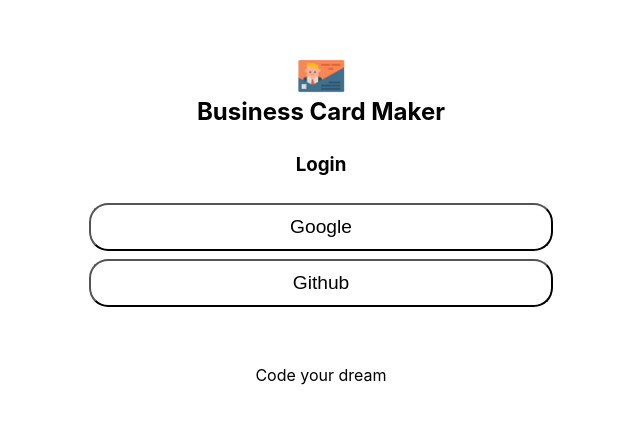
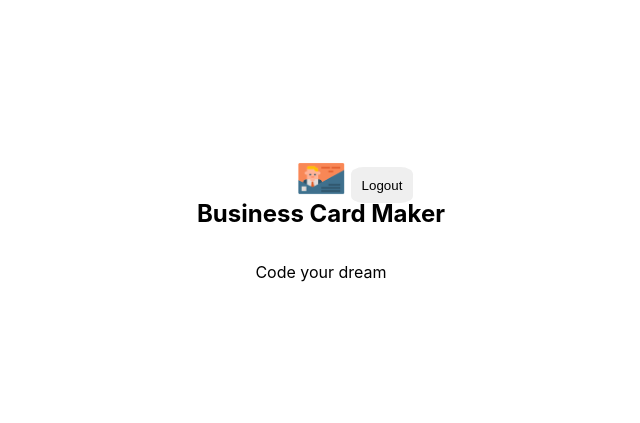
Before and after one commit to Grapefruit12/cardMaker-react, a React (Create React App) app: page /maker in a window 1280 px wide. Shown: the part 169-592 px from the top of the page, without its empty margins (319-959 px from the left). Built offline with nearby package versions, Linux system fonts and the light colour scheme; no server answers; sample sign-in values are in the browser's storage.

Commit message:
add login and logout functionality

```diff
--- a/package.json
+++ b/package.json
@@ -9,6 +9,7 @@
     "firebase": "^7.20.0",
     "react": "^18.1.0",
     "react-dom": "^18.1.0",
+    "react-router-dom": "^6.3.0",
     "react-scripts": "5.0.1",
     "web-vitals": "^2.1.0"
   },
--- a/src/app.jsx
+++ b/src/app.jsx
@@ -1,11 +1,18 @@
 
+import { BrowserRouter, Route, Routes } from 'react-router-dom';
 import styles from './app.module.css';
 import Login from './components/login/login';
+import Maker from './components/maker/maker';
 
 function App({authService}) {
   return (
     <div class={styles.app}>
-      <Login authService={authService}/>
+      <BrowserRouter>
+        <Routes>
+          <Route path="/" exact element={<Login authService={authService} />} />
+          <Route path="/maker" element={<Maker authService={authService}/>} />
+        </Routes>
+      </BrowserRouter>
     </div>
   );
 }
--- a/src/components/login/login.jsx
+++ b/src/components/login/login.jsx
@@ -1,14 +1,34 @@
 import React from 'react';
+import { useEffect } from 'react';
+import {useNavigate} from 'react-router-dom';
 import Footer from '../footer/footer';
 import Header from '../header/header';
 import styles from './login.module.css';
 
 const Login = ({authService}) => {
+    const history=useNavigate();
+    const goToMaker=(userId)=>{
+        history( '/maker',{
+                state: {
+                    id: userId,
+
+                }
+            }
+        );
+
+    };
     const onLogin= event=>{
         authService
         .login(event.currentTarget.textContent)
-        .then(console.log);
+        .then(data => goToMaker(data.user.uid));
     };
+
+    useEffect(()=>{
+        authService
+        .onAuthChange(user=>{
+            user && goToMaker(user.uid);
+        });
+    });
     return(
         <section className={styles.login}>
             <Header />
--- /dev/null
+++ b/src/components/maker/maker.jsx
@@ -0,0 +1,29 @@
+import React from 'react';
+import { useEffect } from 'react';
+import Footer from '../footer/footer';
+import Header from '../header/header';
+import styles from './maker.module.css';
+import {useNavigate} from 'react-router-dom';
+
+const Maker = ({authService}) => {
+    const history=useNavigate();
+    const onLogout=()=>{
+        authService.logout();
+    };
+
+    useEffect(()=>{
+        authService.onAuthChange(user =>{
+            if(!user){
+                history('/');
+            }
+        });
+    })
+    return(
+        <section className={styles.Maker}>
+            <Header onLogout={onLogout} />
+            <Footer />
+        </section>
+    )
+};
+
+export default Maker;
--- a/src/service/auth_service.js
+++ b/src/service/auth_service.js
@@ -6,6 +6,16 @@
     const authProvider = new firebase.auth[`${providerName}AuthProvider`]();
     return firebaseApp.auth().signInWithPopup(authProvider);
   }
+
+  logout(){
+    firebase.auth().signOut();
+  }
+
+  onAuthChange(onUserChanged){
+    firebase.auth().onAuthStateChanged(user=>{
+      onUserChanged(user);
+    });
+  }
 }
 
 export default AuthService;
```
Also changed, not shown: src/components/maker/maker.module.css (added), 1 other file (tests, documents, lock files or other folders).
